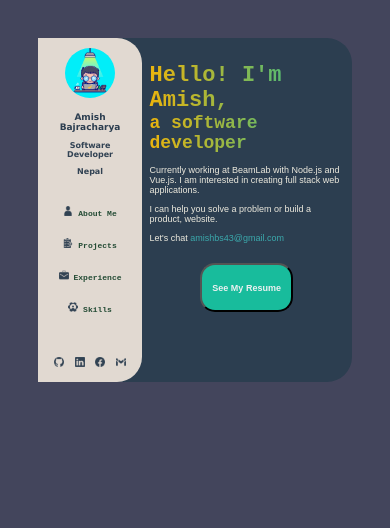
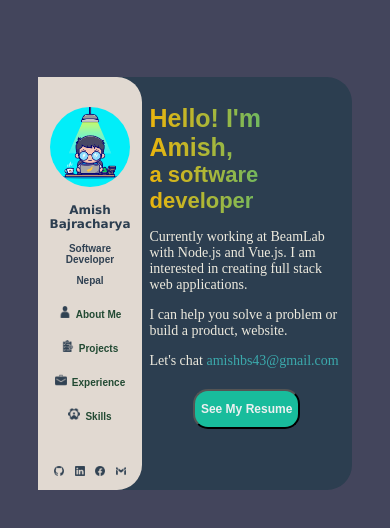
Before and after one commit to AmishB7/Portfolio, a Vue app in the folder vue-portfolio/: page / in a window 390 px wide. Shown: the top 528 px of the page. Built offline with nearby package versions, Linux system fonts and the light colour scheme; what oh-vue-icons would draw is missing.

Commit message:
responsiveness

```diff
--- a/vue-portfolio/src/assets/main.css
+++ b/vue-portfolio/src/assets/main.css
@@ -3,10 +3,11 @@
   max-width: 1280px;
   margin: 0 auto;
   padding : 1.2rem;
+  margin-top: 1.2rem;
   font-weight: normal;
   text-align: center;
   background-color: #43455C;
-  font-family: 'Courier New', Courier, monospace;
+  font-family:'montserrat', sans-serif;
   font-weight: 400;
   font-style: normal;
 }
--- a/vue-portfolio/src/components/MainCard.vue
+++ b/vue-portfolio/src/components/MainCard.vue
@@ -93,7 +93,7 @@ export default {
     flex-direction: row;
     background-color: #2C3E50;
     border-radius: 25px;
-    width: 80%;
+    width: 60%;
     max-width: 1200px;
 }
 
@@ -116,12 +116,12 @@ export default {
     height: 150px;
     width: 150px;
     border-radius: 50%;
+    margin-top: 20px;
 }
 .profile p{
     color: #314253;
     font-size: 15px;
     margin-top: -10px;
-    font-family:Verdana, Geneva, Tahoma, sans-serif;
 }
 .navbar {
     display: flex;
@@ -134,7 +134,7 @@ export default {
     color: #224a33;
     text-decoration: none;
     padding: 10px 0;
-    font-size: 18px;
+    font-size: 16px;
     font-weight: bolder;
     transition: color 0.3s ease;
 }
@@ -143,8 +143,8 @@ export default {
     color: #18BC9C;
 }
 .navbar img{
-    height: 18px;
-    width: 18px;
+    height: 16px;
+    width: 16px;
     margin-right: 10px;
 }
 
@@ -153,10 +153,10 @@ export default {
     filter: brightness(1.3);
 }
 .highlight{
-    font-size: 40px;
+    font-size: 45px;
 }
 .about-me h1{
-    font-size: 35px;
+    font-size: 40px;
     --bg-size: 300%;
   /* Other */
   --color-one: #18BC9C;
@@ -174,7 +174,7 @@ export default {
   -webkit-background-clip: text;
   background-clip: text;
   animation: move-bg 15s infinite linear;
-  font-family: 'Courier New', Courier, monospace;
+
 }
 
 @keyframes move-bg {
@@ -184,8 +184,8 @@ export default {
 
 .about-me p{
     color: #EDEADE;
-    font-size: 18px;
-    font-family: proxima-nova, sans-serif;
+    font-size: 20px;
+    font-family: 'Merriweather', serif;
     font-weight: 400;
     font-style: normal;
 }
@@ -220,7 +220,7 @@ export default {
     height: 2.5rem;
 }
 .button-container{
-    margin-top: 20px;
+    margin-top: 80px;
     display: flex;
     flex-direction: row;
     justify-content: center;
@@ -228,14 +228,19 @@ export default {
 .projects-button{
     background-color: #18BC9C;
     border-radius: 15px;
-    padding: 10px;
-
-
+    transition: color 0.3s ease;
 }
 .projects-button a{
     text-decoration: none;
     color: #ECF0F1;
-    font-family: 'proxima-nova', sans-serif;
+    font-size: 12px;
+
+
+
+}
+
+.projects-button a:hover{
+    color: #2C3E50;
 }
 
 
@@ -250,8 +255,8 @@ export default {
     }
 
     .profile img {
-        height: 50px;
-        width: 50px;
+        height: 80px;
+        width: 80px;
     }
     .container-one {
         border-top-left-radius: 0;
@@ -259,34 +264,37 @@ export default {
         border-top-right-radius: 25px;
         border-bottom-right-radius: 25px;
     }
+    .profile h3{
+        font-size: 12px;
+    }
     .profile p{
         margin-top: 2px;
-        font-size: 8px;
+        font-size: 10px;
     }
-    .profile h3{
-        font-size: 9px;
+    .navbar {
+        margin-top: 5px;
     }
     .navbar a {
-        font-size: 8px;
+        font-size: 10px;
     }
 
     .navbar img{
-        height: 10px;
-        width: 10px;
+        height: 12px;
+        width: 12px;
         margin-right: 5px;
     }
 
     .highlight{
-        font-size: 22px;
+        font-size: 25px;
 
     }
     .about-me h1 {
         padding-top: 5px;
-        font-size: 18px;
+        font-size: 22px;
     }
 
     .about-me p {
-        font-size: 9px;
+        font-size: 14px;
 
     }
 
@@ -303,11 +311,12 @@ export default {
         flex-direction: column;
         align-items: center;
         width: 100%;
+        margin-top: 20px;
     }
 
 
     .projects-button a{
-        font-size: 6px;
+        font-size: 8px;
     }
 
 }
```
